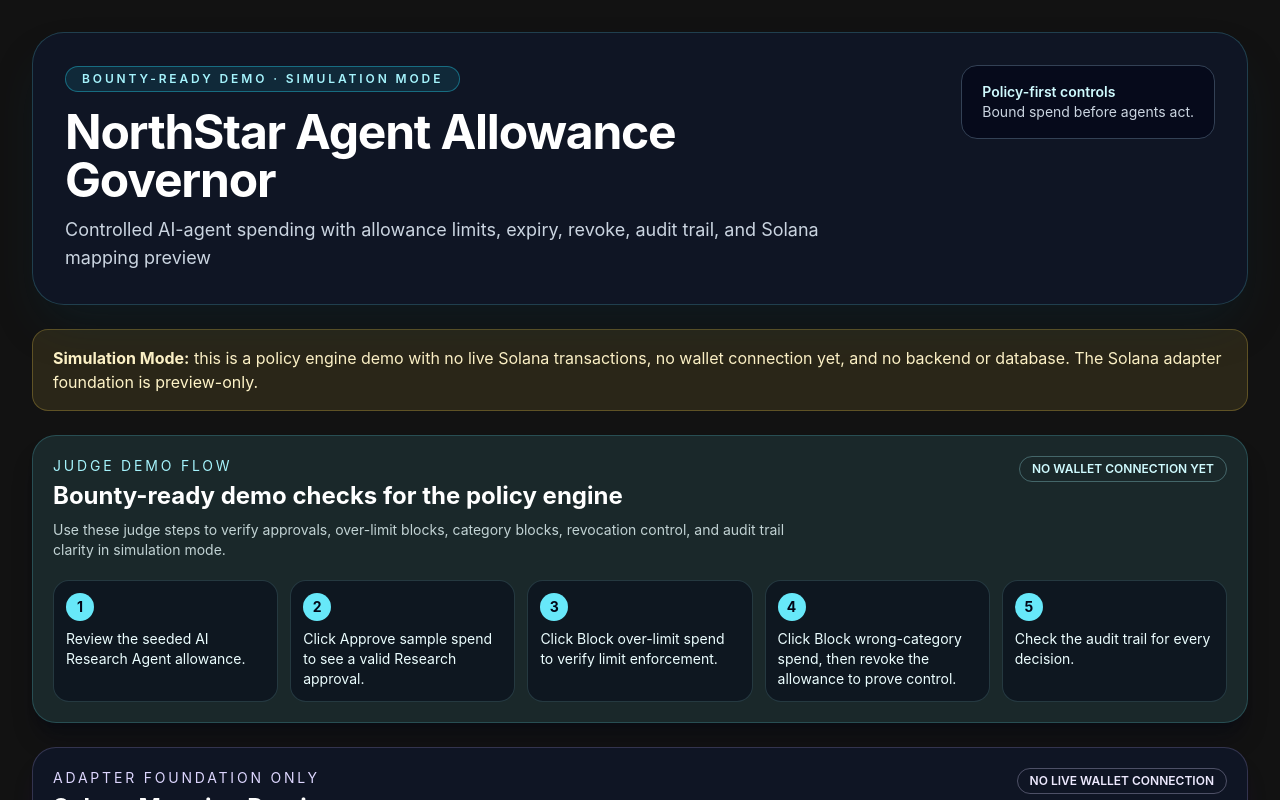
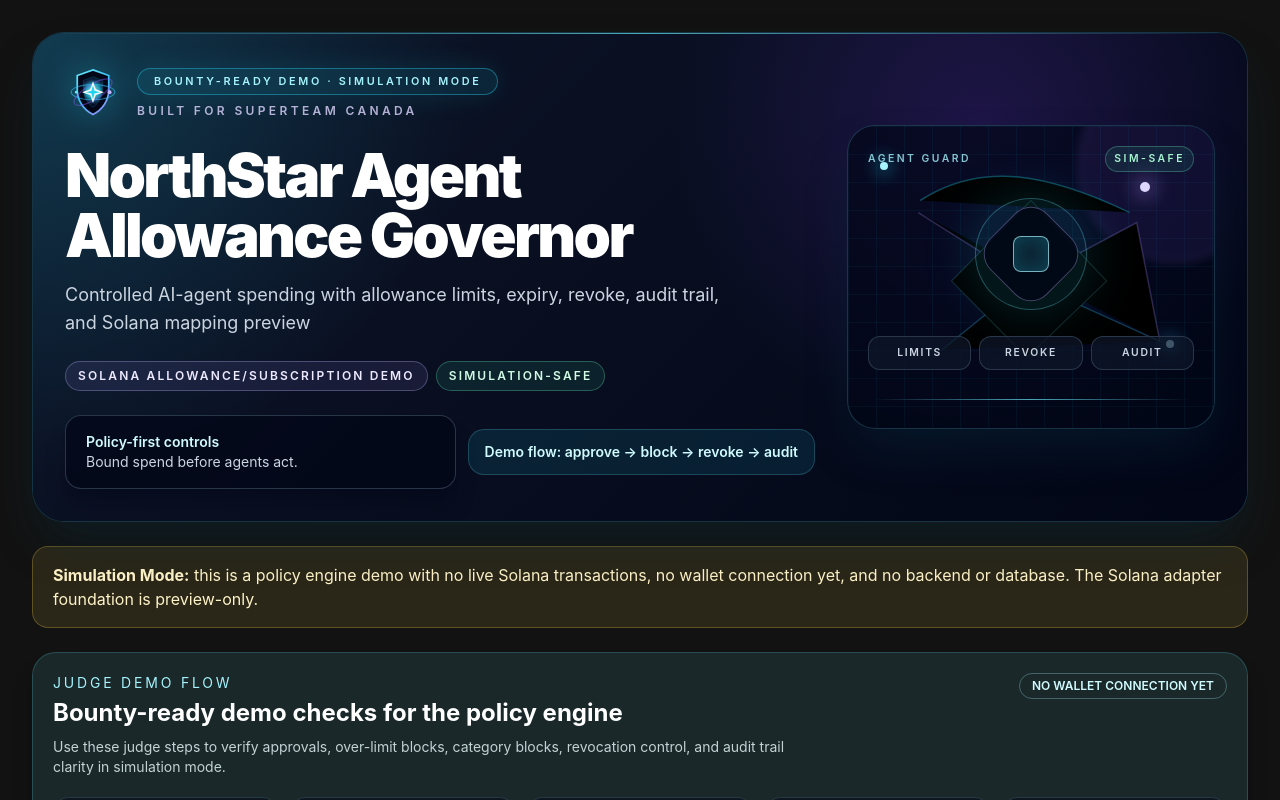
Before and after one commit to labden1980/northstar-agent-allowance-governor, a React (Vite) app: page / in a window 1280 px wide. Shown: the top 800 px of the page. Built offline with nearby package versions, Linux system fonts and the light colour scheme.

Commit message:
Polish premium hero UX

```diff
--- a/src/components/Header.tsx
+++ b/src/components/Header.tsx
@@ -1,24 +1,125 @@
+function NorthStarLogo() {
+  return (
+    <svg
+      aria-label="NorthStar shield logo"
+      className="h-12 w-12 shrink-0 drop-shadow-[0_0_18px_rgba(34,211,238,0.35)] sm:h-14 sm:w-14"
+      viewBox="0 0 64 64"
+      role="img"
+      fill="none"
+      xmlns="http://www.w3.org/2000/svg"
+    >
+      <defs>
+        <linearGradient id="northstarShield" x1="14" y1="8" x2="52" y2="56" gradientUnits="userSpaceOnUse">
+          <stop stopColor="#67e8f9" />
+          <stop offset="0.45" stopColor="#38bdf8" />
+          <stop offset="1" stopColor="#a78bfa" />
+        </linearGradient>
+        <radialGradient id="northstarCore" cx="0" cy="0" r="1" gradientUnits="userSpaceOnUse" gradientTransform="translate(32 30) rotate(90) scale(17)">
+          <stop stopColor="#e0f2fe" />
+          <stop offset="0.48" stopColor="#22d3ee" stopOpacity="0.72" />
+          <stop offset="1" stopColor="#312e81" stopOpacity="0" />
+        </radialGradient>
+      </defs>
+      <path
+        d="M32 5.5 50 12v16.3c0 12.4-7.4 22.9-18 28.2-10.6-5.3-18-15.8-18-28.2V12l18-6.5Z"
+        fill="#020617"
+        stroke="url(#northstarShield)"
+        strokeWidth="2"
+      />
+      <path
+        d="M32 13.5 43 17.6v10.2c0 8.5-4.3 15.7-11 20.4-6.7-4.7-11-11.9-11-20.4V17.6l11-4.1Z"
+        fill="url(#northstarCore)"
+        stroke="#0e7490"
+        strokeOpacity="0.45"
+      />
+      <ellipse cx="32" cy="31" rx="25" ry="8.7" stroke="#38bdf8" strokeOpacity="0.55" strokeWidth="1.4" />
+      <ellipse cx="32" cy="31" rx="8.7" ry="25" stroke="#8b5cf6" strokeOpacity="0.45" strokeWidth="1.4" transform="rotate(58 32 31)" />
+      <path d="M32 18.5 35.2 27.7 44.5 31 35.2 34.3 32 43.5 28.8 34.3 19.5 31 28.8 27.7 32 18.5Z" fill="#f8fafc" />
+      <path d="M32 22.8 33.7 29.3 40.2 31 33.7 32.7 32 39.2 30.3 32.7 23.8 31 30.3 29.3 32 22.8Z" fill="#22d3ee" />
+      <circle cx="51" cy="31" r="2.2" fill="#c4b5fd" />
+      <circle cx="13" cy="31" r="1.7" fill="#67e8f9" />
+    </svg>
+  );
+}
+
+function SecurityConstellation() {
+  return (
+    <div className="relative min-h-[16rem] overflow-hidden rounded-[1.75rem] border border-cyan-300/20 bg-slate-950/70 p-5 shadow-2xl shadow-cyan-950/40 md:min-h-[19rem] md:w-[23rem]">
+      <div className="absolute inset-0 bg-[linear-gradient(rgba(34,211,238,0.08)_1px,transparent_1px),linear-gradient(90deg,rgba(34,211,238,0.08)_1px,transparent_1px)] bg-[size:28px_28px] opacity-70" />
+      <div className="absolute -right-14 -top-14 h-48 w-48 rounded-full border border-violet-400/30 bg-violet-500/10 blur-sm" />
+      <div className="absolute bottom-7 left-6 right-6 h-px bg-gradient-to-r from-transparent via-cyan-300/70 to-transparent" />
+      <div className="absolute left-8 top-9 h-2 w-2 rounded-full bg-cyan-200 shadow-[0_0_18px_4px_rgba(34,211,238,0.45)]" />
+      <div className="absolute right-16 top-14 h-2.5 w-2.5 rounded-full bg-violet-200 shadow-[0_0_20px_5px_rgba(167,139,250,0.45)]" />
+      <div className="absolute bottom-20 right-10 h-2 w-2 rounded-full bg-sky-200 shadow-[0_0_18px_4px_rgba(56,189,248,0.45)]" />
+      <svg className="absolute inset-0 h-full w-full" viewBox="0 0 360 300" aria-hidden="true">
+        <path d="M70 74 C132 34 198 48 278 86" stroke="#22d3ee" strokeOpacity="0.32" strokeWidth="1.5" />
+        <path d="M68 86 176 154 285 96 308 214" stroke="#a78bfa" strokeOpacity="0.26" strokeWidth="1.5" />
+        <path d="M92 222 176 154 308 214" stroke="#38bdf8" strokeOpacity="0.28" strokeWidth="1.5" />
+        <path d="M180 74 255 154 176 230 101 154Z" stroke="#67e8f9" strokeOpacity="0.18" strokeWidth="1" />
+      </svg>
+      <div className="relative z-10 flex h-full min-h-[14rem] flex-col justify-between">
+        <div className="flex items-center justify-between text-[0.65rem] font-semibold uppercase tracking-[0.24em] text-cyan-200/80">
+          <span>Agent Guard</span>
+          <span className="rounded-full border border-emerald-300/30 bg-emerald-400/10 px-2 py-1 text-emerald-200">Sim-safe</span>
+        </div>
+        <div className="mx-auto grid h-28 w-28 place-items-center rounded-full border border-cyan-300/30 bg-cyan-400/10 shadow-[0_0_55px_rgba(34,211,238,0.18)]">
+          <div className="grid h-20 w-20 place-items-center rounded-[1.4rem] border border-violet-300/35 bg-slate-950/85 rotate-45">
+            <div className="h-9 w-9 rounded-lg border border-cyan-200/70 bg-cyan-300/10 -rotate-45 shadow-[inset_0_0_22px_rgba(34,211,238,0.24)]" />
+          </div>
+        </div>
+        <div className="grid grid-cols-3 gap-2 text-center text-[0.65rem] font-semibold uppercase tracking-[0.16em] text-slate-300">
+          <span className="rounded-xl border border-slate-700/80 bg-slate-900/70 px-2 py-2">Limits</span>
+          <span className="rounded-xl border border-slate-700/80 bg-slate-900/70 px-2 py-2">Revoke</span>
+          <span className="rounded-xl border border-slate-700/80 bg-slate-900/70 px-2 py-2">Audit</span>
+        </div>
+      </div>
+    </div>
+  );
+}
+
 export function Header() {
   return (
-    <header className="overflow-hidden rounded-[2rem] border border-cyan-300/20 bg-slate-900/80 p-8 shadow-2xl shadow-cyan-950/30 backdrop-blur">
-      <div className="flex flex-col gap-6 md:flex-row md:items-start md:justify-between">
-        <div className="max-w-3xl space-y-4">
-          <span className="inline-flex rounded-full border border-cyan-400/40 bg-cyan-400/10 px-4 py-1 text-xs font-semibold uppercase tracking-[0.24em] text-cyan-200">
-            Bounty-ready demo · Simulation Mode
-          </span>
-          <div className="space-y-3">
-            <h1 className="text-4xl font-bold tracking-tight text-white sm:text-5xl">
+    <header className="relative overflow-hidden rounded-[2rem] border border-cyan-300/20 bg-slate-950/90 p-6 shadow-2xl shadow-cyan-950/40 backdrop-blur sm:p-8">
+      <div className="absolute inset-0 bg-[radial-gradient(circle_at_top_left,rgba(34,211,238,0.20),transparent_34%),radial-gradient(circle_at_78%_20%,rgba(124,58,237,0.20),transparent_30%),linear-gradient(135deg,rgba(15,23,42,0.95),rgba(2,6,23,0.92))]" />
+      <div className="absolute inset-x-0 top-0 h-px bg-gradient-to-r from-transparent via-cyan-300/70 to-transparent" />
+      <div className="relative z-10 grid gap-8 lg:grid-cols-[minmax(0,1fr)_auto] lg:items-center">
+        <div className="max-w-3xl space-y-6">
+          <div className="flex items-center gap-4">
+            <NorthStarLogo />
+            <div className="space-y-2">
+              <span className="inline-flex rounded-full border border-cyan-400/40 bg-cyan-400/10 px-4 py-1 text-[0.68rem] font-semibold uppercase tracking-[0.24em] text-cyan-200 shadow-[0_0_28px_rgba(34,211,238,0.12)]">
+                Bounty-ready demo · Simulation Mode
+              </span>
+              <p className="text-xs font-semibold uppercase tracking-[0.28em] text-violet-200/80">Built for Superteam Canada</p>
+            </div>
+          </div>
+
+          <div className="space-y-4">
+            <h1 className="max-w-4xl text-4xl font-black tracking-[-0.045em] text-white sm:text-5xl lg:text-6xl">
               NorthStar Agent Allowance Governor
             </h1>
-            <p className="text-lg text-slate-300">
+            <p className="max-w-2xl text-base leading-7 text-slate-300 sm:text-lg">
               Controlled AI-agent spending with allowance limits, expiry, revoke, audit trail, and Solana mapping preview
             </p>
           </div>
+
+          <div className="flex flex-wrap gap-2 text-xs font-semibold uppercase tracking-[0.18em] text-slate-200">
+            <span className="rounded-full border border-violet-300/30 bg-violet-400/10 px-3 py-1.5 text-violet-100">Solana allowance/subscription demo</span>
+            <span className="rounded-full border border-emerald-300/30 bg-emerald-400/10 px-3 py-1.5 text-emerald-100">Simulation-safe</span>
+          </div>
+
+          <div className="grid gap-3 sm:grid-cols-[minmax(0,1fr)_auto] sm:items-center">
+            <div className="rounded-2xl border border-slate-700/80 bg-slate-950/70 px-5 py-4 text-sm text-slate-300 shadow-xl shadow-slate-950/30">
+              <p className="font-semibold text-cyan-100">Policy-first controls</p>
+              <p>Bound spend before agents act.</p>
+            </div>
+            <div className="rounded-2xl border border-cyan-300/20 bg-cyan-400/10 px-4 py-3 text-sm font-semibold text-cyan-100">
+              Demo flow: approve → block → revoke → audit
+            </div>
+          </div>
         </div>
-        <div className="rounded-2xl border border-slate-700 bg-slate-950/70 px-5 py-4 text-sm text-slate-300">
-          <p className="font-semibold text-cyan-100">Policy-first controls</p>
-          <p>Bound spend before agents act.</p>
-        </div>
+
+        <SecurityConstellation />
       </div>
     </header>
   );
```
